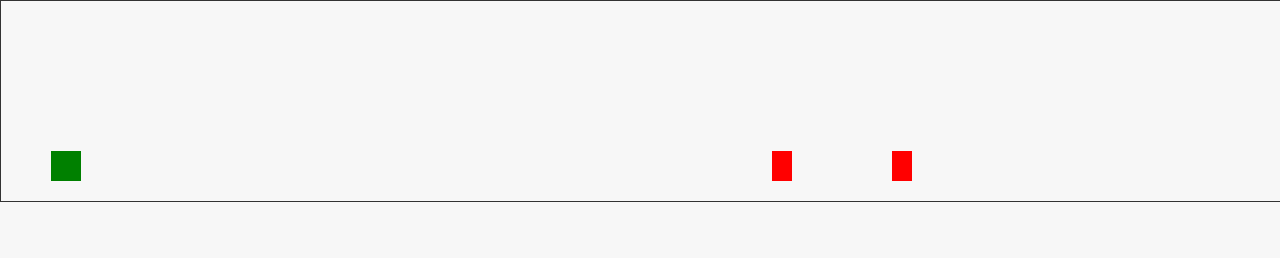
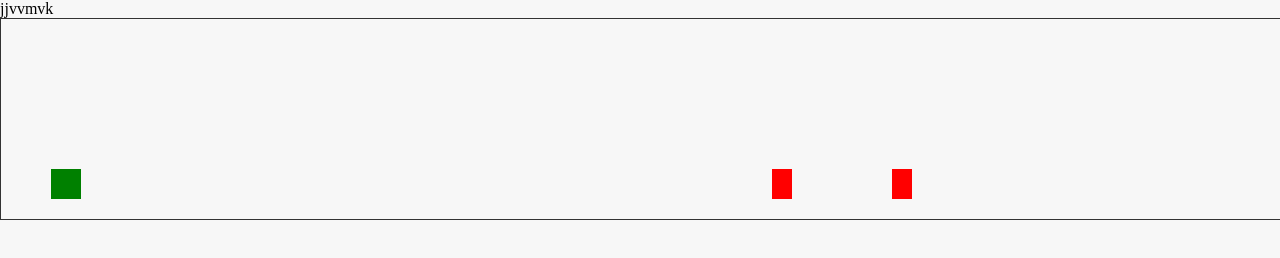
Before and after one commit to Sohamtilekar21/git_wk_demo, a plain HTML site: page index.html in a window 1280 px wide. Drawn offline with Linux system fonts and the light colour scheme.

Commit message:
Update index.html

```diff
--- a/index.html
+++ b/index.html
@@ -4,6 +4,7 @@
     <meta charset="UTF-8">
     <meta name="viewport" content="width=device-width, initial-scale=1.0">
     <title>Dino Jump Game</title>
+    jjvvmvk
     <style>
         body {
             margin: 0;
```
